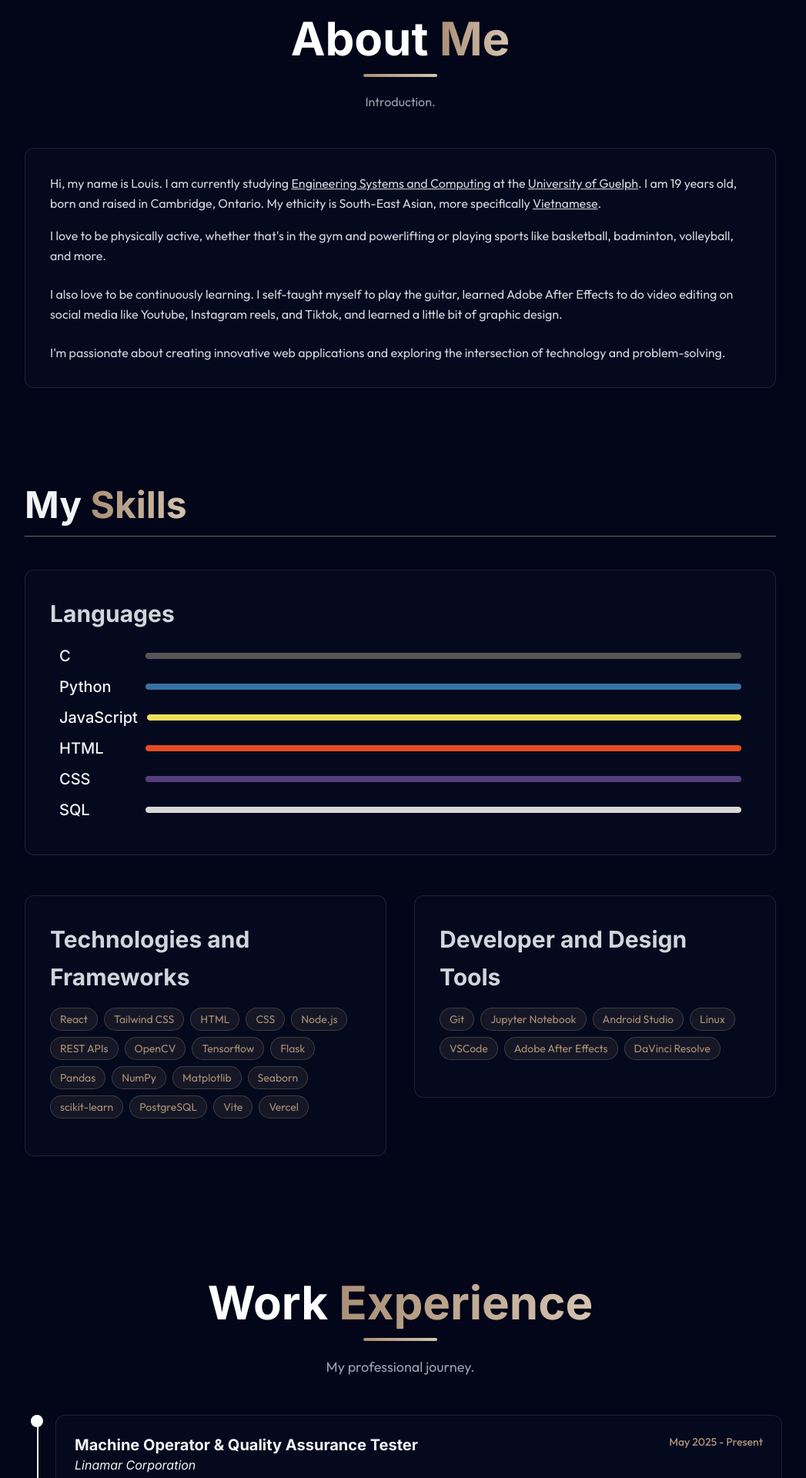
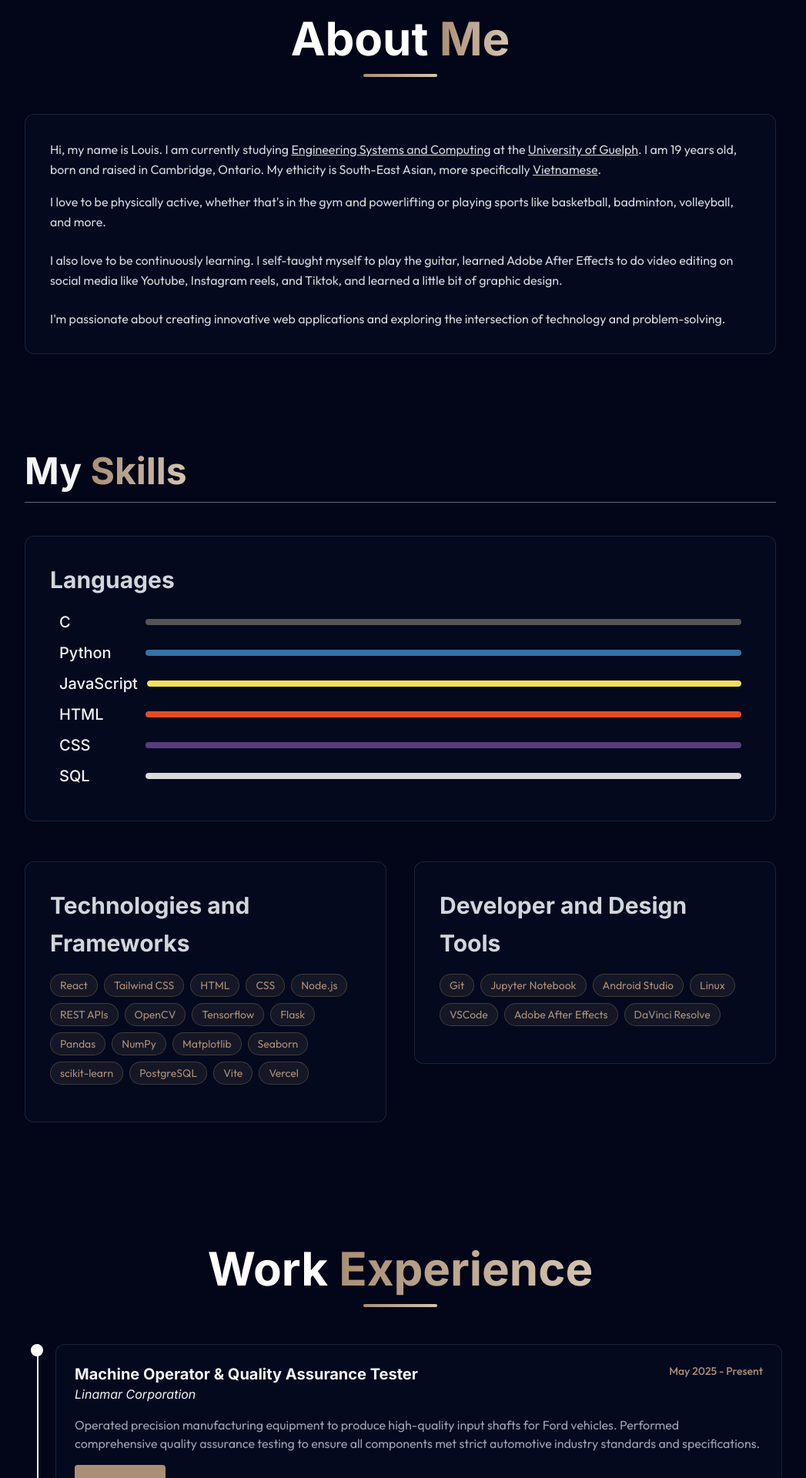
Before and after one commit to louisnguyenn/Louis-Personal-Portfolio, a React (Vite) app: page / in a window 1280 px wide. Shown: the part 860-2780 px from the top of the page at 77% size, without its empty margins (120-1167 px from the left). Built offline with nearby package versions, Linux system fonts and the light colour scheme.

Commit message:
removed p tag under section titles

```diff
--- a/src/components/sections/About.jsx
+++ b/src/components/sections/About.jsx
@@ -63,13 +63,7 @@ export const About = () => {
               Me
             </span>
           </h2>
-          <div className="w-24 h-1 bg-gradient-to-r from-[#AA8F76] to-[#D4C4B0] mx-auto rounded-full"></div>
-        </ScrollReveal>
-
-        <ScrollReveal direction="up" distance={50} duration={0.8}>
-          <p className="text-lg text-center text-muted-foreground mb-8 md:mb-12 mt-5 max-w-2xl mx-auto text-gray-400 text-sm sm:text-base">
-            Introduction.
-          </p>
+          <div className="w-24 h-1 bg-gradient-to-r from-[#AA8F76] to-[#D4C4B0] mx-auto rounded-full mb-8 md:mb-12"></div>
         </ScrollReveal>
 
         {/* mobile: stack vertically, desktop: side by side */}
--- a/src/components/sections/Contact.jsx
+++ b/src/components/sections/Contact.jsx
@@ -23,13 +23,7 @@ export const Contact = () => {
               Connect
             </span>
           </h2>
-          <div className="w-24 h-1 bg-gradient-to-r from-[#AA8F76] to-[#D4C4B0] mx-auto rounded-full mb-8"></div>
-        </ScrollReveal>
-
-        <ScrollReveal direction="up" distance={50} duration={1.0}>
-          <p className="text-center text-gray-300 mb-16 text-xl max-w-3xl mx-auto leading-relaxed">
-            Feel free to reach out, I'd love to hear from you!
-          </p>
+          <div className="w-24 h-1 bg-gradient-to-r from-[#AA8F76] to-[#D4C4B0] mx-auto rounded-full mb-8 md:mb-12"></div>
         </ScrollReveal>
 
         <div className="grid grid-cols-1 md:grid-cols-3 gap-8 mb-16">
--- a/src/components/sections/Experience.jsx
+++ b/src/components/sections/Experience.jsx
@@ -16,15 +16,12 @@ export const Experience = () => {
       <div className="max-w-5xl mx-auto px-4">
         <ScrollReveal direction="up" distance={50} duration={0.8}>
           <h2 className="text-5xl md:text-6xl font-bold mb-4 text-white text-center">
-            Work <span className="text-transparent bg-clip-text bg-gradient-to-r from-[#AA8F76] to-[#D4C4B0]">Experience</span>
+            Work{" "}
+            <span className="text-transparent bg-clip-text bg-gradient-to-r from-[#AA8F76] to-[#D4C4B0]">
+              Experience
+            </span>
           </h2>
-          <div className="w-24 h-1 bg-gradient-to-r from-[#AA8F76] to-[#D4C4B0] mx-auto rounded-full"></div>
-        </ScrollReveal>
-
-        <ScrollReveal direction="up" distance={50} duration={0.8}>
-          <p className="text-center text-muted-foreground mb-12 mt-5 max-w-2xl mx-auto text-gray-400 text-lg">
-            My professional journey.
-          </p>
+          <div className="w-24 h-1 bg-gradient-to-r from-[#AA8F76] to-[#D4C4B0] mx-auto rounded-full mb-8 md:mb-12"></div>
         </ScrollReveal>
 
         {/* Timeline Container */}
--- a/src/components/sections/Projects.jsx
+++ b/src/components/sections/Projects.jsx
@@ -75,15 +75,12 @@ export const Projects = () => {
       <div className="max-w-5xl mx-auto px-4">
         <ScrollReveal direction="up" distance={50} duration={0.8}>
           <h2 className="text-5xl md:text-6xl font-bold mb-4 text-white text-center">
-            Featured <span className="text-transparent bg-clip-text bg-gradient-to-r from-[#AA8F76] to-[#D4C4B0]">Projects</span>
+            Featured{" "}
+            <span className="text-transparent bg-clip-text bg-gradient-to-r from-[#AA8F76] to-[#D4C4B0]">
+              Projects
+            </span>
           </h2>
-          <div className="w-24 h-1 bg-gradient-to-r from-[#AA8F76] to-[#D4C4B0] mx-auto rounded-full"></div>
-        </ScrollReveal>
-
-        <ScrollReveal direction="up" distance={50} duration={0.8} delay={0.2}>
-          <p className="text-center text-gray-400 mb-16 mt-5 max-w-2xl mx-auto text-lg">
-            My creations.
-          </p>
+          <div className="w-24 h-1 bg-gradient-to-r from-[#AA8F76] to-[#D4C4B0] mx-auto rounded-full mb-8 md:mb-12"></div>
         </ScrollReveal>
 
         <div className="grid grid-cols-1 lg:grid-cols-2 gap-8 mb-12">
```
